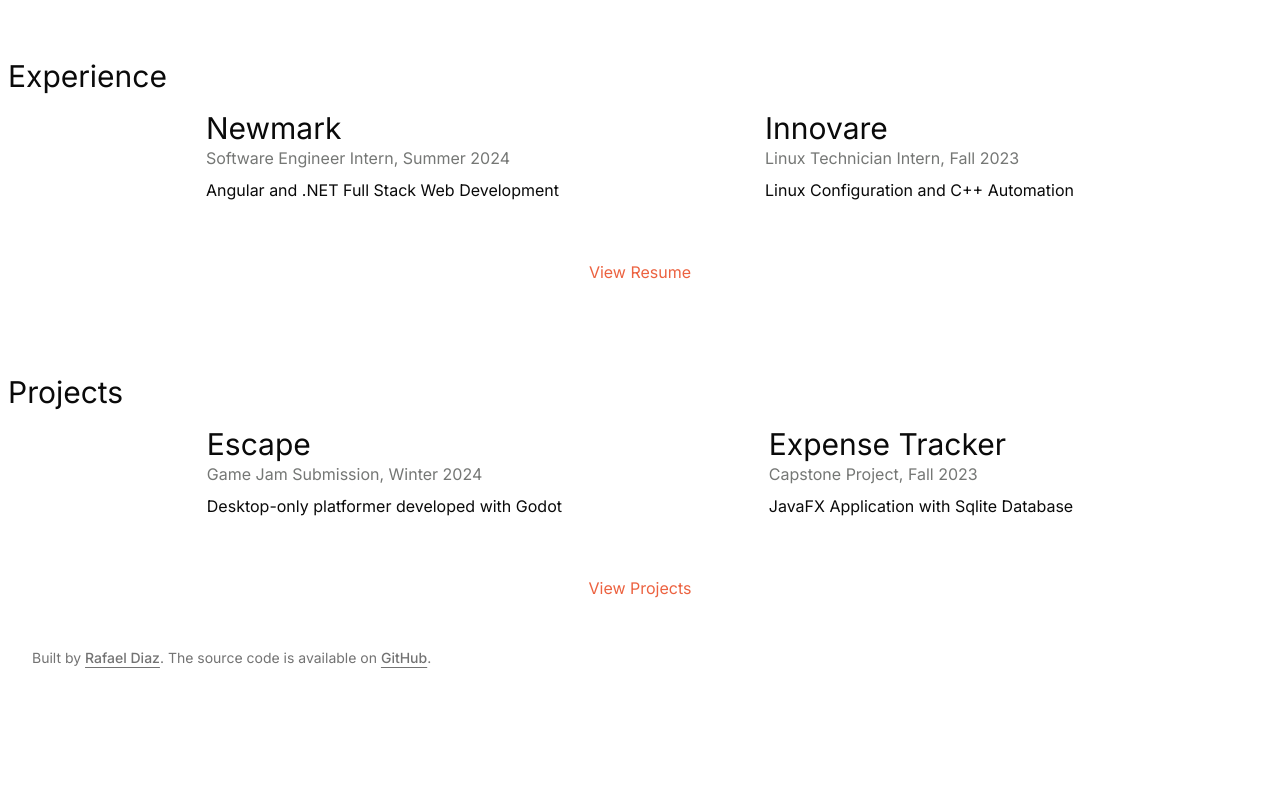
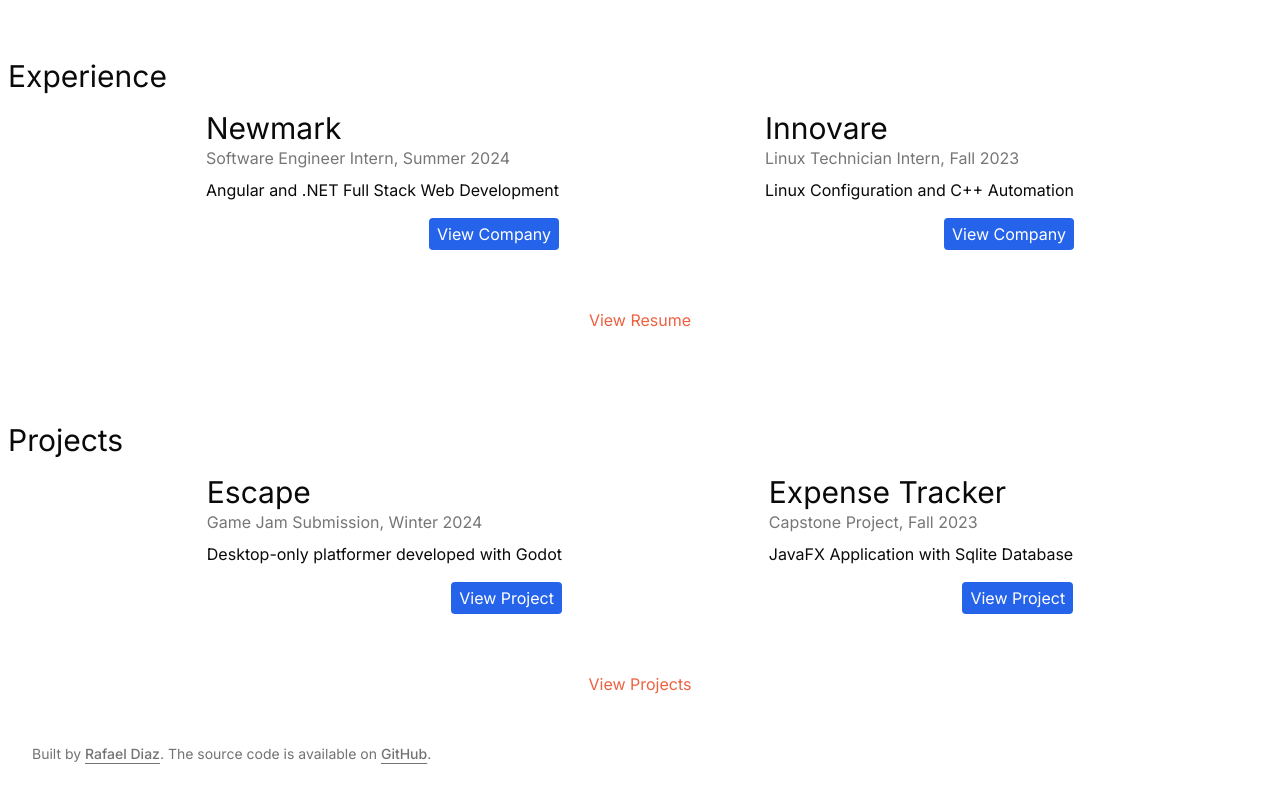
Before and after one commit to availe/Personal-Website-V2, a Next.js app: page / in a window 1280 px wide. Shown: the part 870-1670 px from the top of the page. Before the commit the page ends 1576 px from the top, so only its background shows below. Built offline with nearby package versions, Linux system fonts and the light colour scheme.

Commit message:
descriptions updated home

```diff
--- a/src/app/page.tsx
+++ b/src/app/page.tsx
@@ -26,12 +26,13 @@
     role: "Linux Technician Intern",
     period: "Fall 2023",
     description: "Linux Configuration and C++ Automation",
+    callToAction: "View Company",
   },
 ];
 
 const projects = [
   {
-    link: "https://www.nmrk.com",
+    link: "https://github.com/availe/",
     name: "Escape",
     role: "Game Jam Submission",
     period: "Winter 2024",
@@ -56,12 +57,14 @@
           title="Experience"
           stringDesc="View Resume"
           stringLink="/resume"
+          callToAction="View Company"
         />
         <SectionEntry
           experiences={projects}
           title="Projects"
           stringDesc="View Projects"
           stringLink="/projects"
+          callToAction="View Project"
         />
       </div>
     </>
--- a/src/components/home/experience-entry.tsx
+++ b/src/components/home/experience-entry.tsx
@@ -1,31 +1,34 @@
 interface ExperienceEntryProps {
-  companyLink: string;
-  companyName: string;
+  link: string;
+  name: string;
   role: string;
   period: string;
   description: string;
+  callToAction: string;
 }
 
 const ExperienceEntry: React.FC<ExperienceEntryProps> = ({
-  companyLink,
-  companyName,
+  link,
+  name,
   role,
   period,
   description,
+  callToAction,
 }) => {
   return (
     <div className="flex flex-col gap-2">
-        <div>
-      <h2 className="text-2xl md:text-3xl hover:border-b inline-block">
-        <a href={companyLink} target="_blank" rel="noopener noreferrer">
-          {companyName}
-        </a>
-      </h2>
-    <p className="text-[#757775]">
-      {role}, {period}
-    </p>
+      <div>
+        <h2 className="text-2xl md:text-3xl inline-block">{name}</h2>
+        <p className="text-[#757775]">
+          {role}, {period}
+        </p>
       </div>
       <p>{description}</p>
+      <div className="flex justify-end pt-2">
+      <button className="inline-block bg-blue-600 hover:bg-blue-500 text-white py-1 px-2 rounded">
+      <a href={link} target="_blank" rel="noopener noreferrer">{callToAction}</a>
+      </button>
+      </div>
     </div>
   );
 };
--- a/src/components/home/section-entry.tsx
+++ b/src/components/home/section-entry.tsx
@@ -14,6 +14,7 @@
   title: string;
   stringDesc: string;
   stringLink: string;
+  callToAction: string;
 }
 
 const SectionEntry: React.FC<ExperienceSectionProps> = ({
@@ -21,6 +22,7 @@
   title,
   stringDesc,
   stringLink,
+  callToAction,
 }) => {
   return (
     <section>
@@ -30,11 +32,12 @@
         {experiences.map((exp, index) => (
           <ExperienceEntry
             key={index}
-            companyLink={exp.link}
-            companyName={exp.name}
+            link={exp.link}
+            name={exp.name}
             role={exp.role}
             period={exp.period}
             description={exp.description}
+            callToAction={callToAction}
           />
         ))}
       </div>
```
